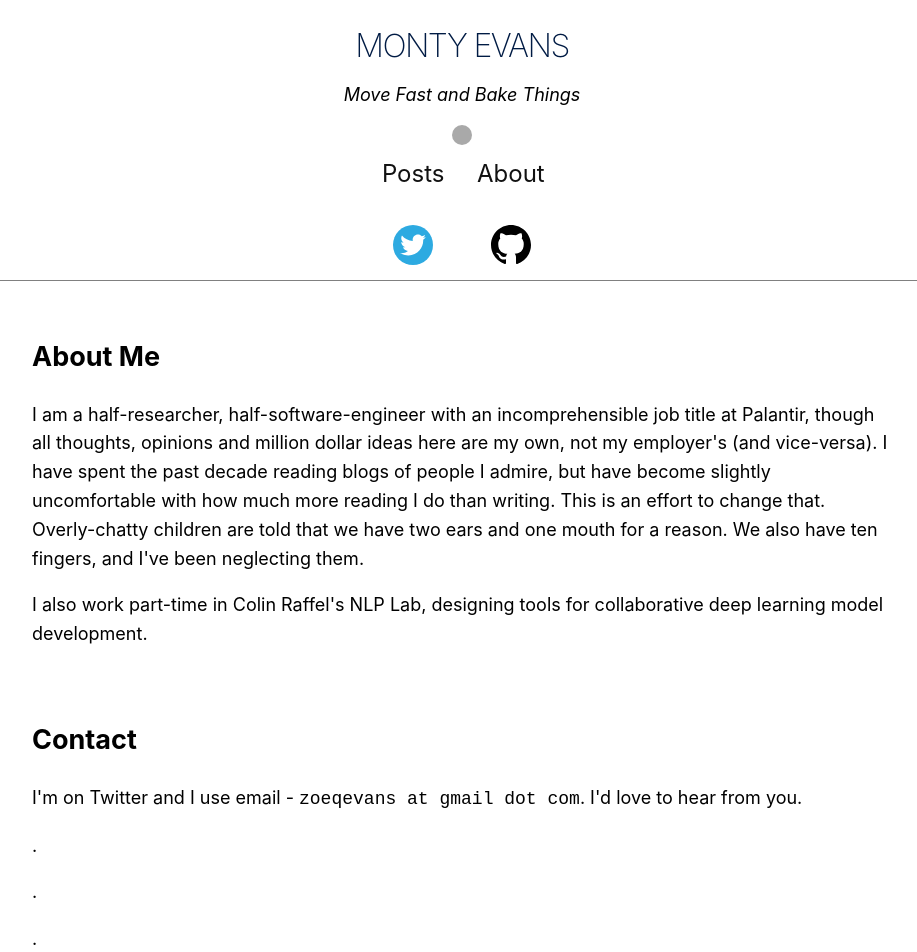
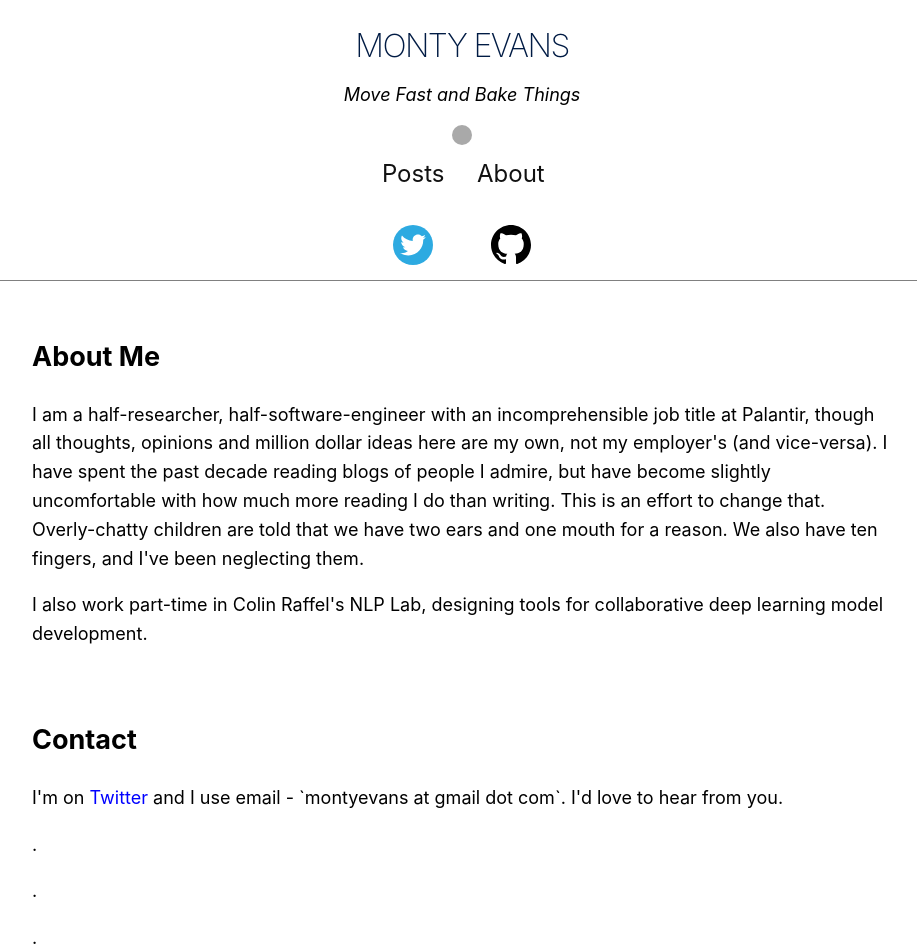
Before and after one commit to zoeqevans/nextjs-blog, a Next.js app: page /about in a window 1280 px wide. Shown: the top 952 px of the page, without its empty margins (178-1095 px from the left). Built offline with nearby package versions, Linux system fonts and the light colour scheme.

Commit message:
Full name coverage

```diff
--- /dev/null
+++ b/components/contact-line.js
@@ -0,0 +1,19 @@
+import { usePersonalDetails } from "./layout";
+import Link from "next/link";
+import styles from "./layout.module.css";
+
+export default function ContactLine() {
+  const personalDetails = usePersonalDetails();
+  const twitterUrl = `https://twitter.com/${personalDetails.twitter}`;
+
+  return (
+    <p>
+      I'm on{" "}
+      <Link href={twitterUrl}>
+        <a className={styles.link}>Twitter</a>
+      </Link>{" "}
+      and I use email - `{personalDetails.email} at gmail dot com`. I'd love to
+      hear from you.
+    </p>
+  );
+}
--- a/components/layout.js
+++ b/components/layout.js
@@ -7,31 +7,44 @@ import Link from "next/link";
 
 import { useState, useEffect } from "react";
 
-export const useName = () => {
-  const [firstName, setFirstName] = useState("Monty");
+export const usePersonalDetails = () => {
+  const montyDetails = {
+    firstName: "Monty",
+    email: "montyevans",
+    twitter: "montymevans",
+  };
+
+  const zoeDetails = {
+    firstName: "Zoe",
+    email: "zoeqevans",
+    twitter: "zoeqevans",
+  };
+
+  const [personalDetails, setPersonalDetails] = useState(montyDetails);
 
   useEffect(() => {
     if (window.location.href.includes("zoeqevans.com")) {
-      setFirstName("Zoe");
+      setPersonalDetails(zoeDetails);
     }
   }, []);
 
-  return `${firstName} Evans`;
+  return personalDetails;
 };
 
 export default function Layout({ children, meta }) {
-  const name = useName();
+  const { firstName } = usePersonalDetails();
+  const fullName = `${firstName} Evans`;
   return (
     <div>
       <Head>
         <link rel="icon" href="/favicon.ico" />
-        <title>{name}</title>
+        <title>{fullName}</title>
       </Head>
 
       <header className={styles.header}>
         <Link href="/" className={styles.link}>
           <a>
-            <div className={styles.myName}>{name}</div>
+            <div className={styles.myName}>{fullName}</div>
           </a>
         </Link>
 
--- a/pages/about.mdx
+++ b/pages/about.mdx
@@ -1,9 +1,11 @@
-import Layout, {isZoe, firstName} from "../components/layout";
+import Layout from "../components/layout";
+import ContactLine from "../components/contact-line";
 
 export const meta = {
-  // title: "About Me",
-  date: "2022-01-01",
-};
+   // title: "About Me",
+   date: "2022-01-01",
+ };
+
 
 ## About Me
 
@@ -17,7 +19,7 @@ I also work part-time in [Colin Raffel's NLP Lab](https://colinraffel.com/), des
 
 ## Contact
 
-I'm on [Twitter](https://twitter.com/zoeqevans) and I use email - `zoeqevans at gmail dot com`. I'd love to hear from you.
+<ContactLine/>
 
 .
 
```
Also changed, not shown: components/MeetMe.js (deleted, +0 -24 lines), components/Meta.js (deleted, +0 -20 lines).
